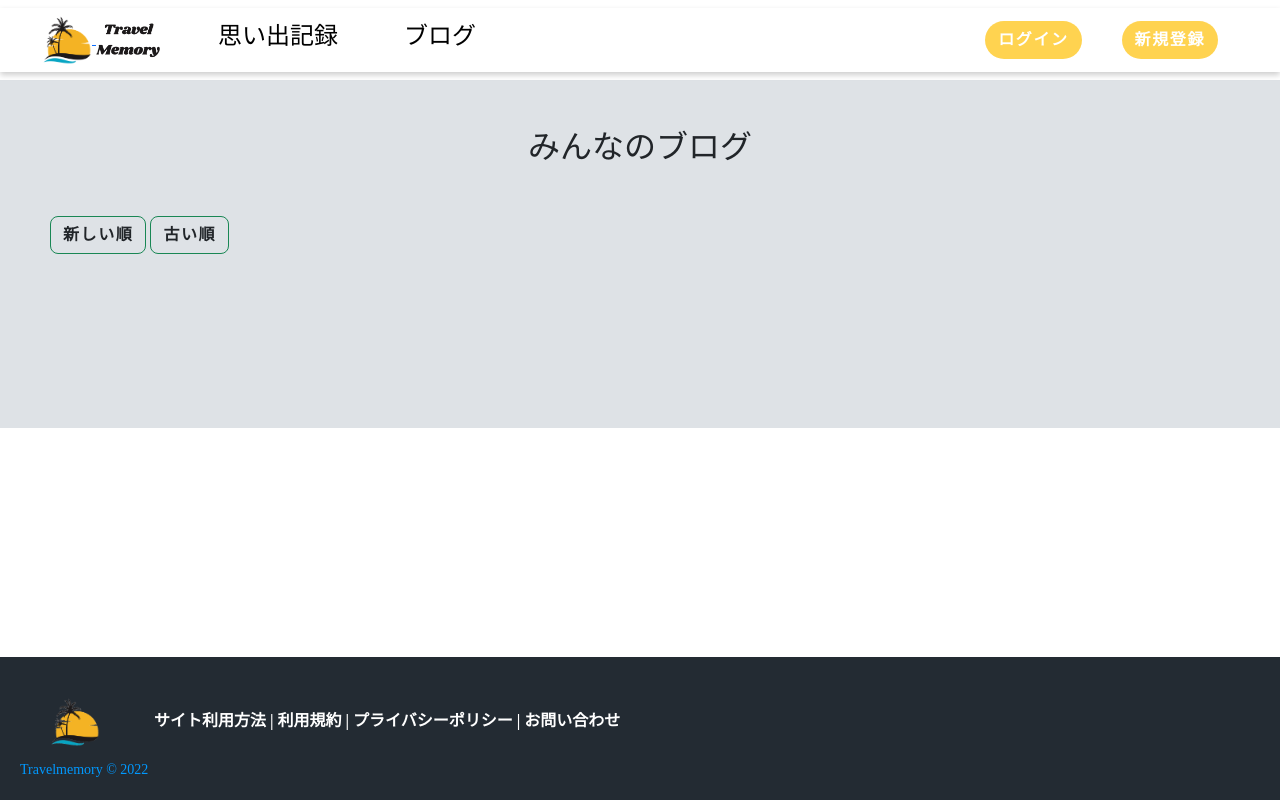
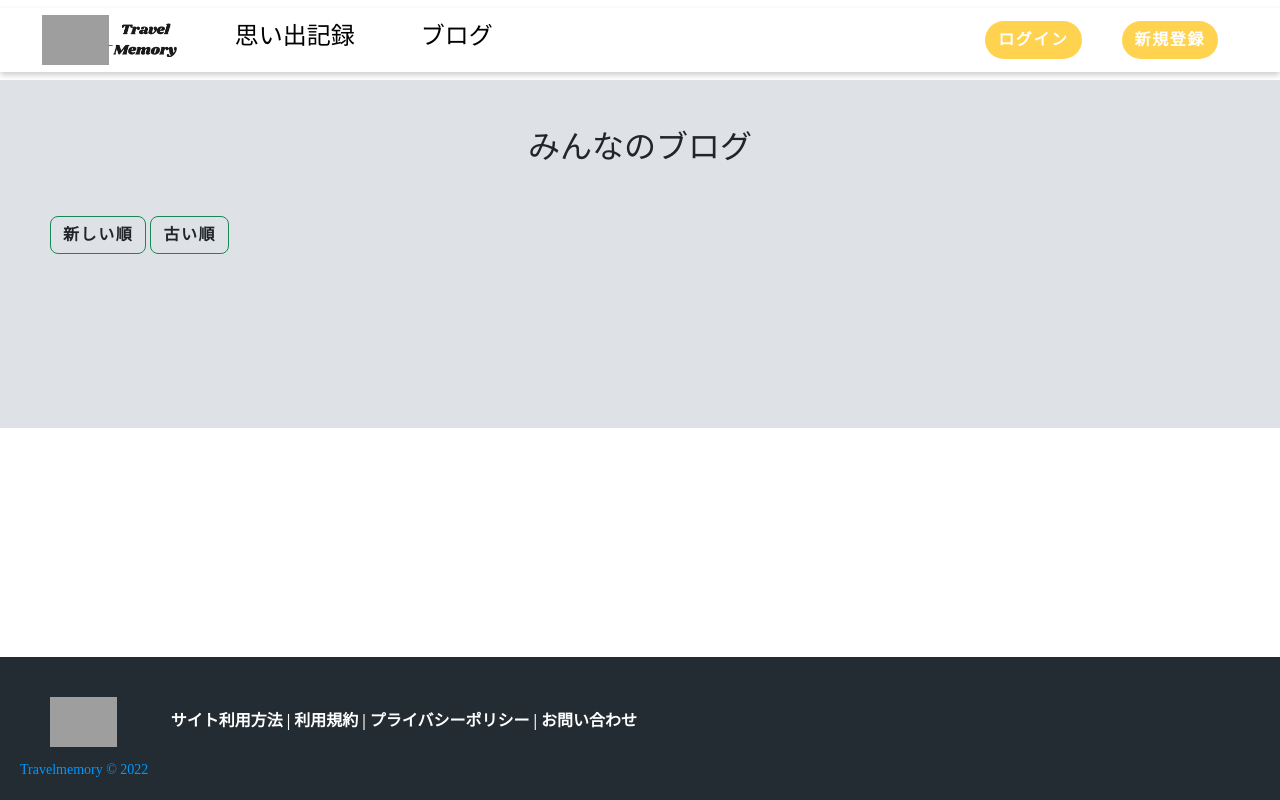
Before and after one commit to AllXX/travel_memory, a Django app: page /blog in a window 1280 px wide. Run offline with Django 4.2, Linux system fonts and the light colour scheme; data that the repository does not hold is empty; parts of the project's set-up code (start-up, migrations or seed data) failed here and were passed over; some libraries are stand-ins or nearby versions; some web fonts are replaced; grey boxes are pictures that could not be loaded.

Commit message:
edit base.html

```diff
--- a/templates/base.html
+++ b/templates/base.html
@@ -102,8 +102,8 @@
         <nav class="navbar navbar-expand-lg">
             <div class="container-fluid" style="box-shadow: 0px 3px 6px rgba(0,0,0,0.2);">
                 <a  href="{% url 'memory:home' %}">
-                    <img src="../../static/images/travelmemory_logo.png" alt="ロゴ" height="50px" style="padding-left: 30px;"/>
-                    <img src="../../static/images/travelmemory_font.png" alt="ロゴ" height="64px" />
+                    <img src="{% static 'images/travelmemory_logo.jpg' %}" alt="ロゴ" height="50px" style="padding-left: 30px;"/>
+                    <img src="{% static 'images/travelmemory_font.png' %}" alt="ロゴ" height="64px" />
                 </a>
                 <button class="navbar-toggler" type="button" data-bs-toggle="collapse" data-bs-target="#navbarText"
                     aria-controls="navbarText" aria-expanded="false" aria-label="Toggle navigation">
@@ -190,7 +190,7 @@
 
             <p class="menu">
             <a class="navbar-brand" href="{% url 'memory:home' %}">
-                <img src="../../media/images/travelmemory_logo.png" alt="ロゴ" height="50px" style="padding-right:50px ; padding-left: 30px;"/>
+                <img src="{% static 'images/travelmemory_logo.jpg' %}" alt="ロゴ" height="50px" style="padding-right:50px ; padding-left: 30px;"/>
             </a>
             <a href="{% url 'memory:how-to-use' %}"> サイト利用方法</a> |
             <a href="{% url 'memory:rule' %}"> 利用規約</a> |
```
